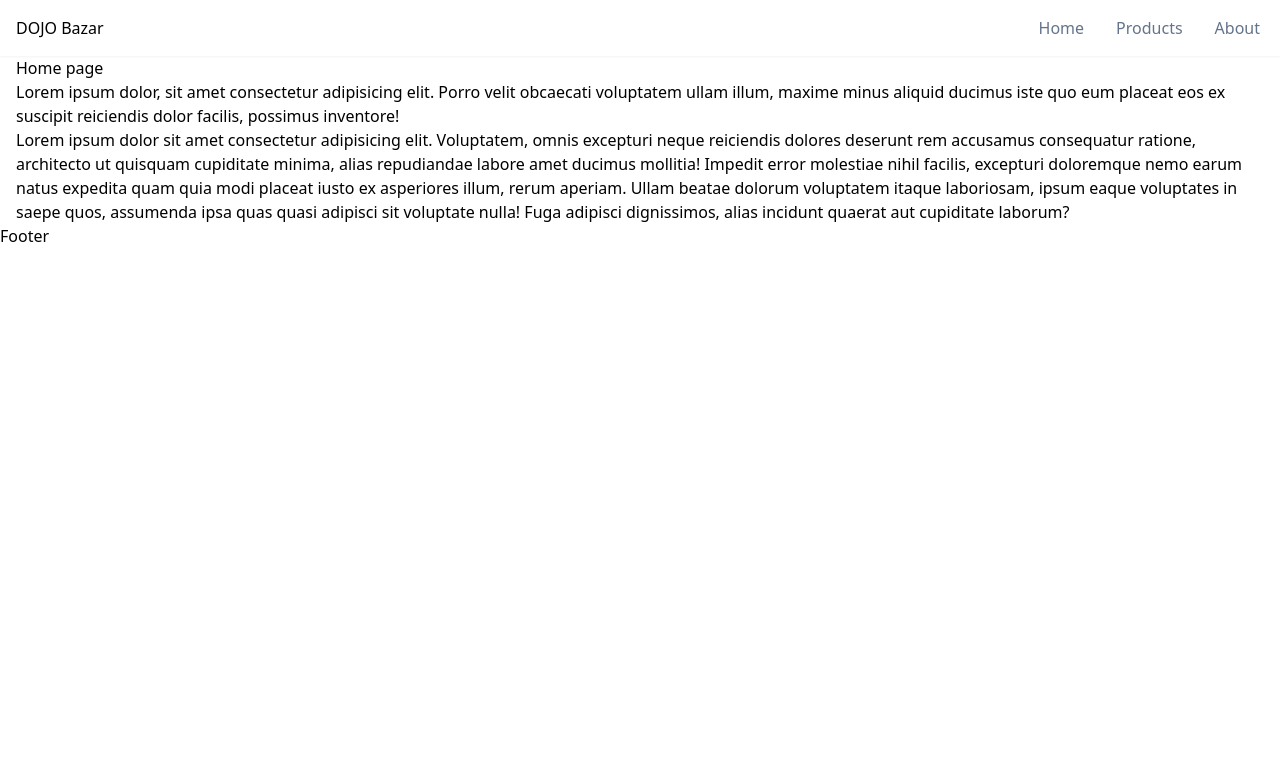
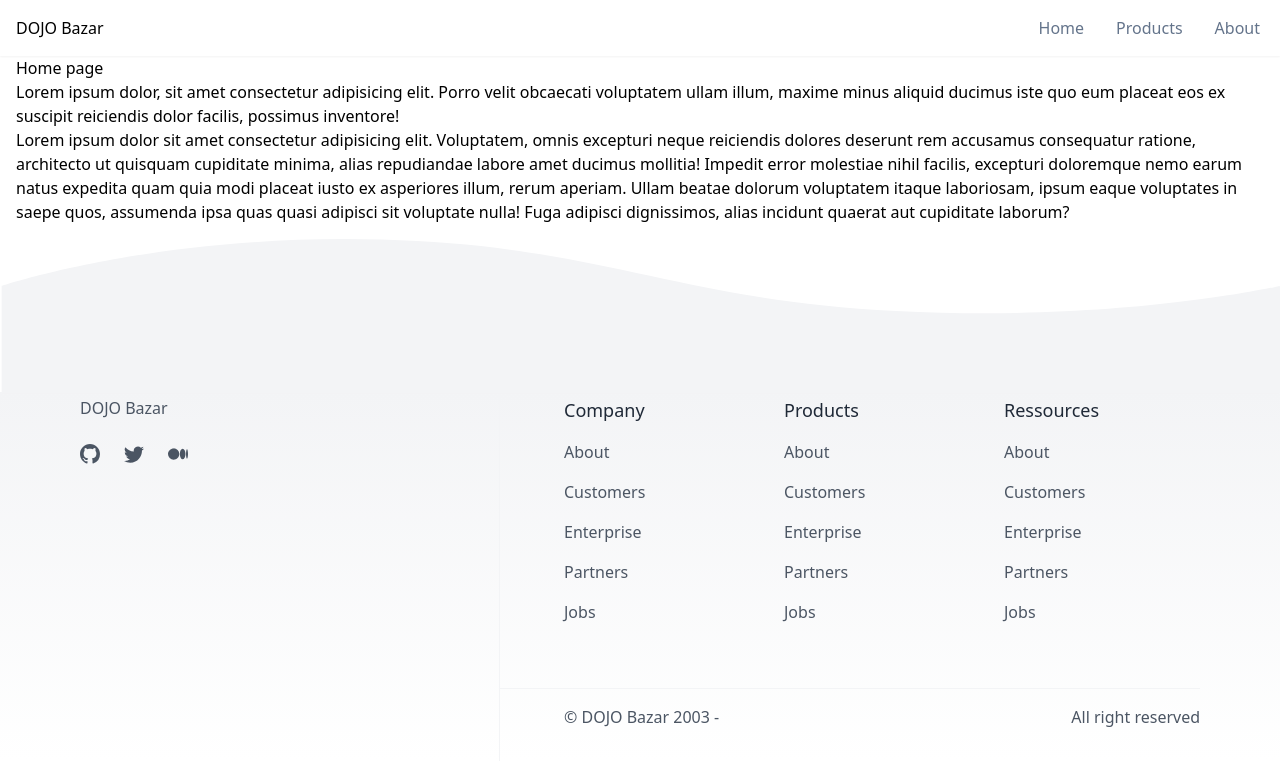
Before and after one commit to bpinazmul18/dojo-bazar, a Nuxt app: page / in a window 1280 px wide. Shown: the top 766 px of the page. Built offline with nearby package versions, Linux system fonts and the light colour scheme.

Commit message:
ADD: Add Footer.

```diff
--- a/components/layouts/Footer.vue
+++ b/components/layouts/Footer.vue
@@ -1,5 +1,196 @@
 <template>
   <footer>
-    <h4>Footer</h4>
+    <svg
+      xmlns="http://www.w3.org/2000/svg"
+      class="-mb-0.5 w-full"
+      viewBox="0 0 1367.743 181.155"
+    >
+      <path
+        class="fill-current text-gray-100 dark:text-gray-800"
+        id="wave"
+        data-name="wave"
+        d="M0,0S166.91-56.211,405.877-49.5,715.838,14.48,955.869,26.854,1366,0,1366,0V115H0Z"
+        transform="translate(1.743 66.155)"
+      ></path>
+    </svg>
+    <div
+      class="bg-gradient-to-b from-gray-100 to-transparent dark:from-gray-800 dark:to-transparent pt-1"
+    >
+      <div
+        class="container m-auto space-y-8 px-6 text-gray-600 dark:text-gray-400 md:px-12 lg:px-20"
+      >
+        <div class="grid grid-cols-8 gap-6 md:gap-0">
+          <div
+            class="col-span-8 border-r border-gray-100 dark:border-gray-800 md:col-span-2 lg:col-span-3"
+          >
+            <div
+              class="flex items-center justify-between gap-6 border-b border-white dark:border-gray-800 py-6 md:block md:space-y-6 md:border-none md:py-0"
+            >
+              <NuxtLink to="/"> DOJO Bazar </NuxtLink>
+
+              <div class="flex gap-6">
+                <a
+                  href="#"
+                  target="blank"
+                  aria-label="github"
+                  class="hover:text-cyan-600"
+                >
+                  <svg
+                    xmlns="http://www.w3.org/2000/svg"
+                    width="20"
+                    height="20"
+                    fill="currentColor"
+                    class="bi bi-github"
+                    viewBox="0 0 16 16"
+                  >
+                    <path
+                      d="M8 0C3.58 0 0 3.58 0 8c0 3.54 2.29 6.53 5.47 7.59.4.07.55-.17.55-.38 0-.19-.01-.82-.01-1.49-2.01.37-2.53-.49-2.69-.94-.09-.23-.48-.94-.82-1.13-.28-.15-.68-.52-.01-.53.63-.01 1.08.58 1.23.82.72 1.21 1.87.87 2.33.66.07-.52.28-.87.51-1.07-1.78-.2-3.64-.89-3.64-3.95 0-.87.31-1.59.82-2.15-.08-.2-.36-1.02.08-2.12 0 0 .67-.21 2.2.82.64-.18 1.32-.27 2-.27.68 0 1.36.09 2 .27 1.53-1.04 2.2-.82 2.2-.82.44 1.1.16 1.92.08 2.12.51.56.82 1.27.82 2.15 0 3.07-1.87 3.75-3.65 3.95.29.25.54.73.54 1.48 0 1.07-.01 1.93-.01 2.2 0 .21.15.46.55.38A8.012 8.012 0 0 0 16 8c0-4.42-3.58-8-8-8z"
+                    />
+                  </svg>
+                </a>
+                <a
+                  href="#"
+                  target="blank"
+                  aria-label="twitter"
+                  class="hover:text-cyan-600"
+                >
+                  <svg
+                    xmlns="http://www.w3.org/2000/svg"
+                    width="20"
+                    height="20"
+                    fill="currentColor"
+                    class="bi bi-twitter"
+                    viewBox="0 0 16 16"
+                  >
+                    <path
+                      d="M5.026 15c6.038 0 9.341-5.003 9.341-9.334 0-.14 0-.282-.006-.422A6.685 6.685 0 0 0 16 3.542a6.658 6.658 0 0 1-1.889.518 3.301 3.301 0 0 0 1.447-1.817 6.533 6.533 0 0 1-2.087.793A3.286 3.286 0 0 0 7.875 6.03a9.325 9.325 0 0 1-6.767-3.429 3.289 3.289 0 0 0 1.018 4.382A3.323 3.323 0 0 1 .64 6.575v.045a3.288 3.288 0 0 0 2.632 3.218 3.203 3.203 0 0 1-.865.115 3.23 3.23 0 0 1-.614-.057 3.283 3.283 0 0 0 3.067 2.277A6.588 6.588 0 0 1 .78 13.58a6.32 6.32 0 0 1-.78-.045A9.344 9.344 0 0 0 5.026 15z"
+                    />
+                  </svg>
+                </a>
+                <a
+                  href="#"
+                  target="blank"
+                  aria-label="medium"
+                  class="hover:text-cyan-600"
+                >
+                  <svg
+                    xmlns="http://www.w3.org/2000/svg"
+                    width="20"
+                    height="20"
+                    fill="currentColor"
+                    class="bi bi-medium"
+                    viewBox="0 0 16 16"
+                  >
+                    <path
+                      d="M9.025 8c0 2.485-2.02 4.5-4.513 4.5A4.506 4.506 0 0 1 0 8c0-2.486 2.02-4.5 4.512-4.5A4.506 4.506 0 0 1 9.025 8zm4.95 0c0 2.34-1.01 4.236-2.256 4.236-1.246 0-2.256-1.897-2.256-4.236 0-2.34 1.01-4.236 2.256-4.236 1.246 0 2.256 1.897 2.256 4.236zM16 8c0 2.096-.355 3.795-.794 3.795-.438 0-.793-1.7-.793-3.795 0-2.096.355-3.795.794-3.795.438 0 .793 1.699.793 3.795z"
+                    />
+                  </svg>
+                </a>
+              </div>
+            </div>
+          </div>
+          <div class="col-span-8 md:col-span-6 lg:col-span-5">
+            <div class="grid grid-cols-2 gap-6 pb-16 sm:grid-cols-3 md:pl-16">
+              <div>
+                <h6
+                  class="text-lg font-medium text-gray-800 dark:text-gray-200"
+                >
+                  Company
+                </h6>
+                <ul class="mt-4 list-inside space-y-4">
+                  <li>
+                    <a href="#" class="transition hover:text-cyan-600">About</a>
+                  </li>
+                  <li>
+                    <a href="#" class="transition hover:text-cyan-600"
+                      >Customers</a
+                    >
+                  </li>
+                  <li>
+                    <a href="#" class="transition hover:text-cyan-600"
+                      >Enterprise</a
+                    >
+                  </li>
+                  <li>
+                    <a href="#" class="transition hover:text-cyan-600"
+                      >Partners</a
+                    >
+                  </li>
+                  <li>
+                    <a href="#" class="transition hover:text-cyan-600">Jobs</a>
+                  </li>
+                </ul>
+              </div>
+              <div>
+                <h6
+                  class="text-lg font-medium text-gray-800 dark:text-gray-200"
+                >
+                  Products
+                </h6>
+                <ul class="mt-4 list-inside space-y-4">
+                  <li>
+                    <a href="#" class="transition hover:text-cyan-600">About</a>
+                  </li>
+                  <li>
+                    <a href="#" class="transition hover:text-cyan-600"
+                      >Customers</a
+                    >
+                  </li>
+                  <li>
+                    <a href="#" class="transition hover:text-cyan-600"
+                      >Enterprise</a
+                    >
+                  </li>
+                  <li>
+                    <a href="#" class="transition hover:text-cyan-600"
+                      >Partners</a
+                    >
+                  </li>
+                  <li>
+                    <a href="#" class="transition hover:text-cyan-600">Jobs</a>
+                  </li>
+                </ul>
+              </div>
+              <div>
+                <h6
+                  class="text-lg font-medium text-gray-800 dark:text-gray-200"
+                >
+                  Ressources
+                </h6>
+                <ul class="mt-4 list-inside space-y-4">
+                  <li>
+                    <a href="#" class="transition hover:text-cyan-600">About</a>
+                  </li>
+                  <li>
+                    <a href="#" class="transition hover:text-cyan-600"
+                      >Customers</a
+                    >
+                  </li>
+                  <li>
+                    <a href="#" class="transition hover:text-cyan-600"
+                      >Enterprise</a
+                    >
+                  </li>
+                  <li>
+                    <a href="#" class="transition hover:text-cyan-600"
+                      >Partners</a
+                    >
+                  </li>
+                  <li>
+                    <a href="#" class="transition hover:text-cyan-600">Jobs</a>
+                  </li>
+                </ul>
+              </div>
+            </div>
+            <div
+              class="flex justify-between border-t border-gray-100 dark:border-gray-800 py-4 pb-8 md:pl-16"
+            >
+              <span>&copy; DOJO Bazar 2003 - <span id="year"></span> </span>
+              <span>All right reserved</span>
+            </div>
+          </div>
+        </div>
+      </div>
+    </div>
   </footer>
 </template>
```
